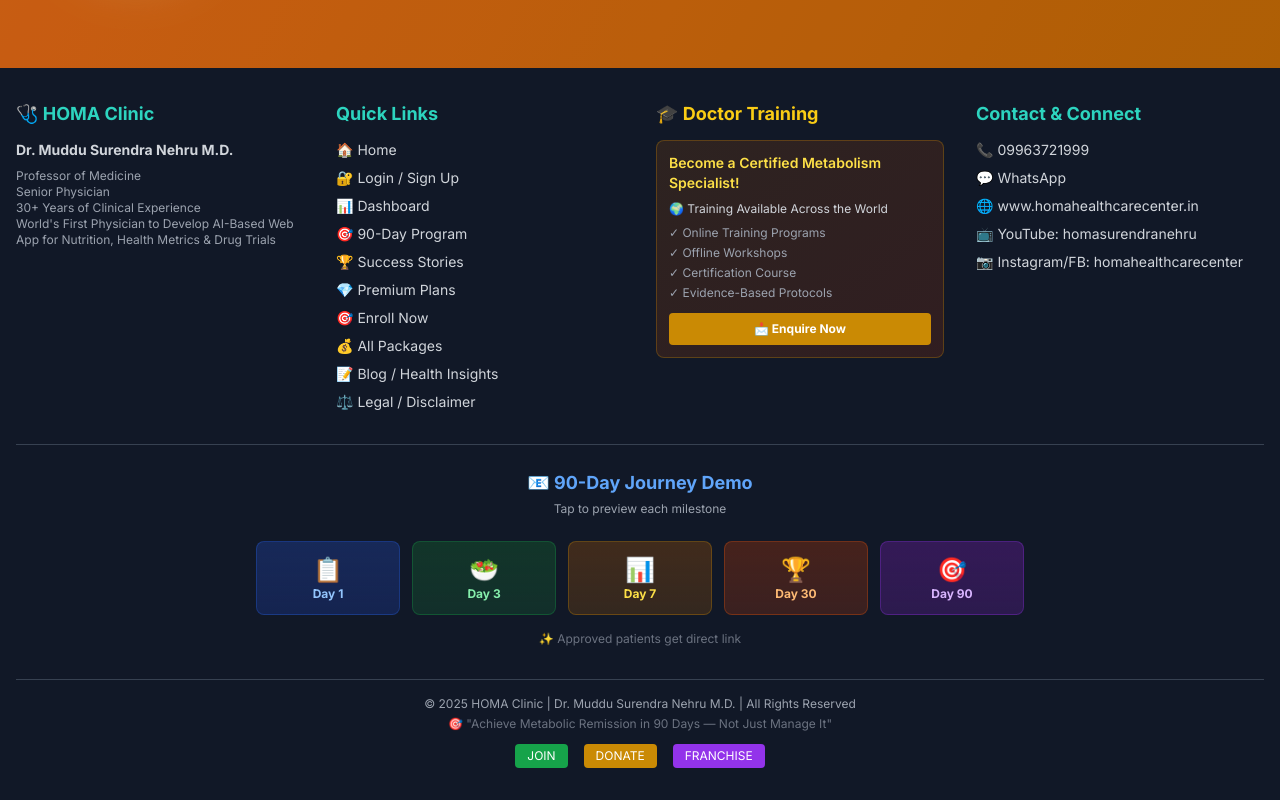
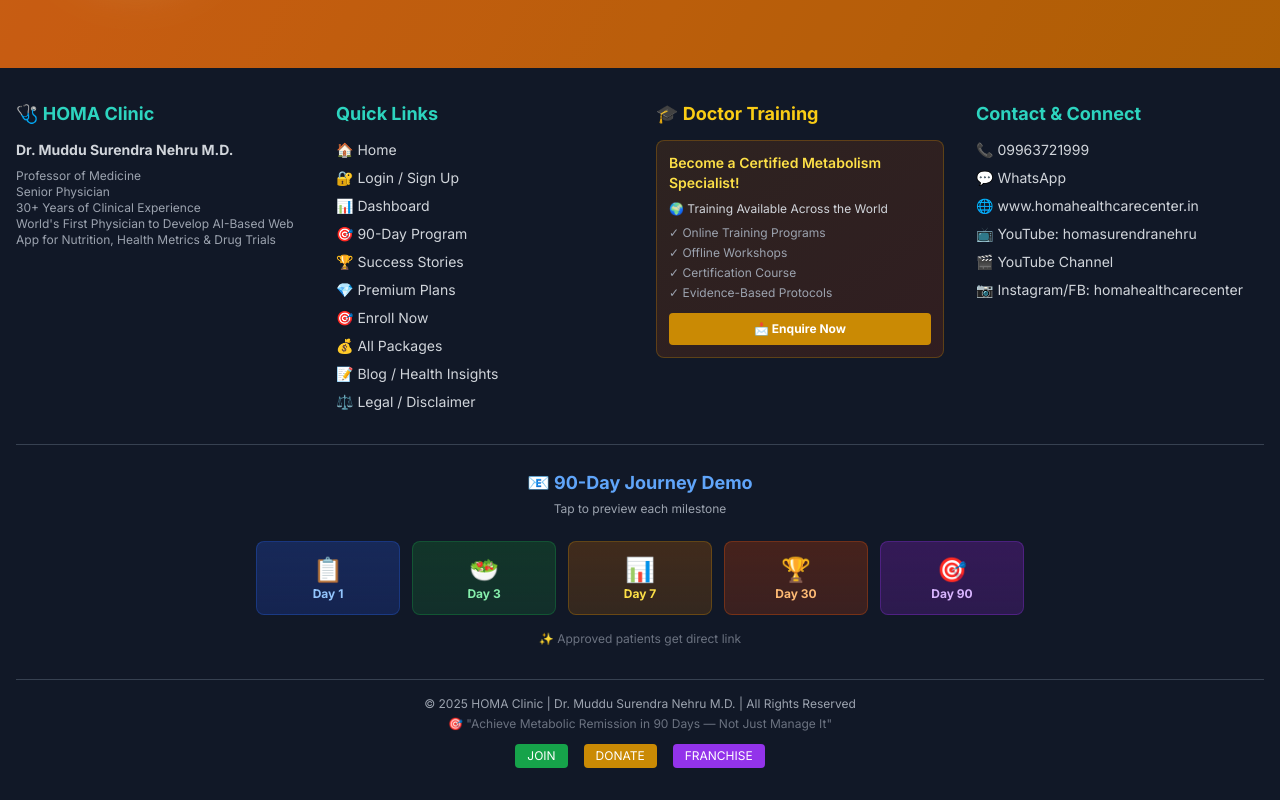
Before and after one commit to muddusurendranehru/DR-MUDDUS-MVP-MIRACLE-VALUE-PROPOSITION, a Next.js app in the folder web/: page / in a window 1280 px wide. Shown: the part 2416-3216 px from the top of the page. Built offline with nearby package versions, Linux system fonts and the light colour scheme.

Commit message:
Add YouTube channel link to footer

```diff
--- a/web/app/layout.tsx
+++ b/web/app/layout.tsx
@@ -138,6 +138,14 @@
                     <a href="https://youtube.com/@homasurendranehru" target="_blank" className="text-gray-300 hover:text-red-400 transition-colors">
                       📺 YouTube: homasurendranehru
                     </a>
+                    <a
+                      href="https://www.youtube.com/channel/UCf8avHrw6K07POXSIoKgHwg"
+                      target="_blank"
+                      rel="noopener noreferrer"
+                      className="text-gray-300 hover:text-red-400 transition-colors"
+                    >
+                      🎬 YouTube Channel
+                    </a>
                     <a href="https://instagram.com/homahealthcarecenter" target="_blank" className="text-gray-300 hover:text-pink-400 transition-colors">
                       📷 Instagram/FB: homahealthcarecenter
                     </a>
```
